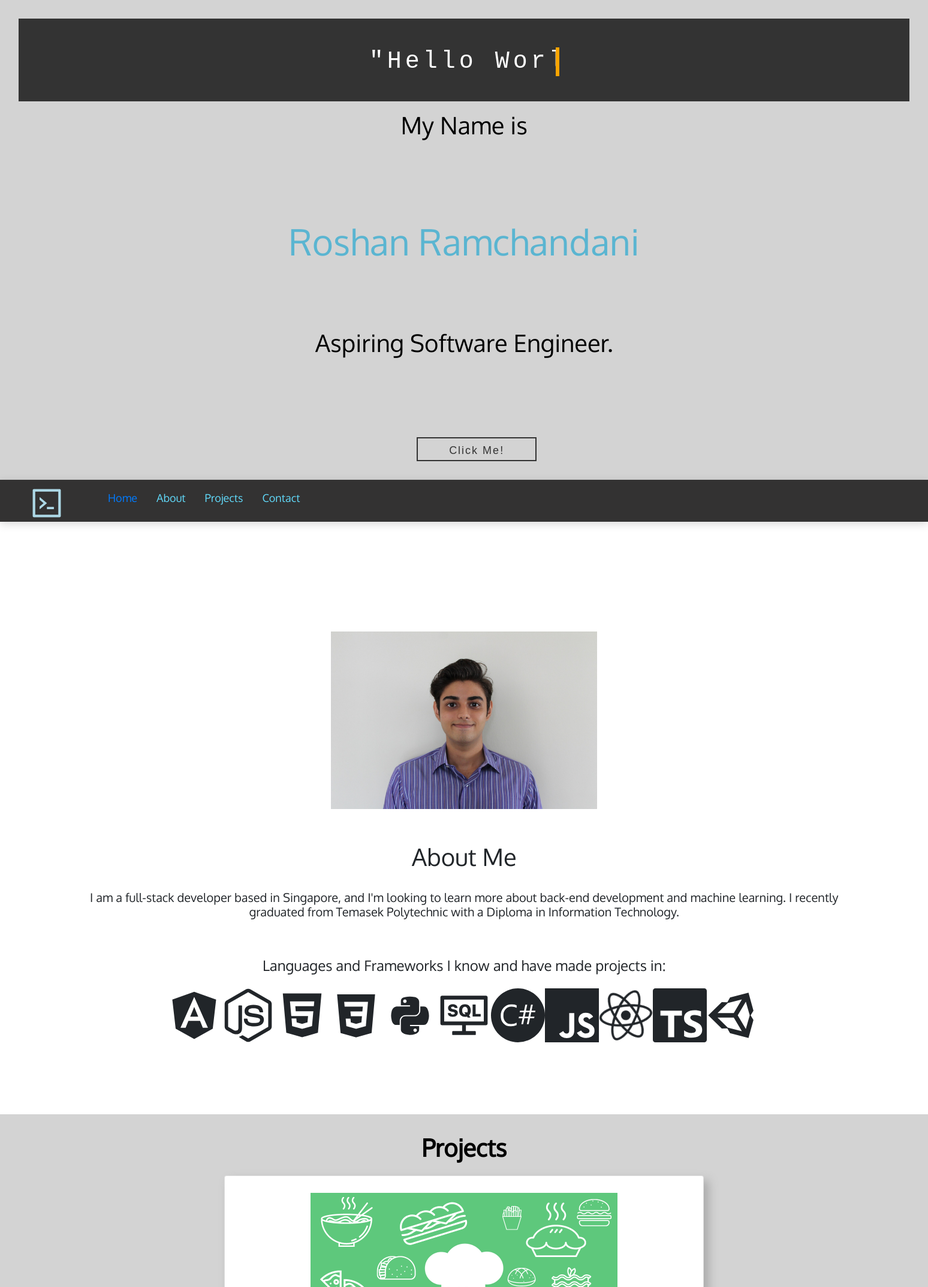
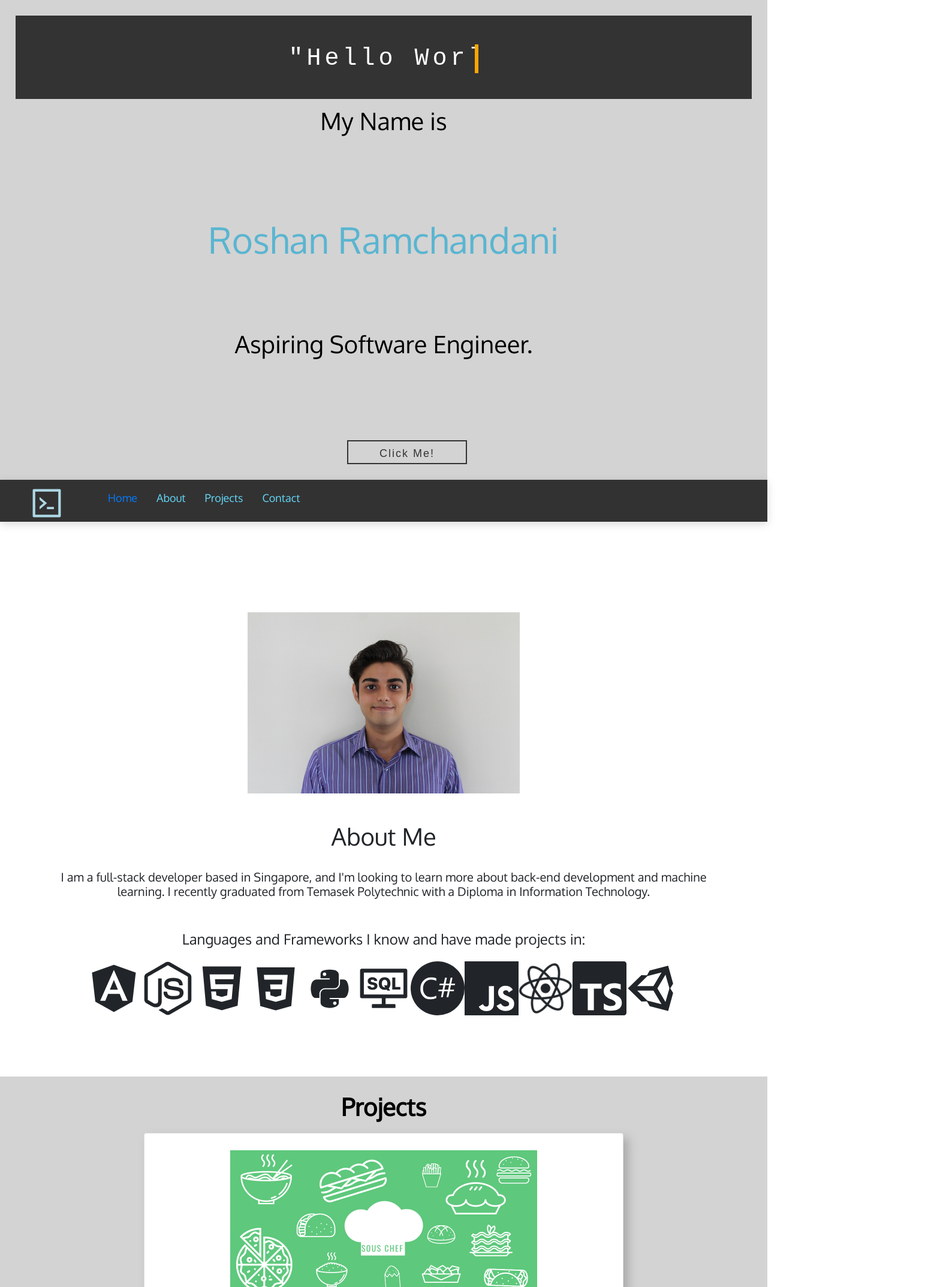
Before and after one commit to RoshanR0100/roshan, a React (Create React App) app: page / in a window 1280 px wide. Shown: the top 2146 px of the page at 60% size, 1548 px wide, since content can reach past the window. Built offline with nearby package versions, Linux system fonts and the light colour scheme.

Commit message:
fixed layout again

```diff
--- a/public/index.html
+++ b/public/index.html
@@ -8,7 +8,7 @@
     <link rel="preconnect" href="https://fonts.gstatic.com" crossorigin>
     <link href="https://fonts.googleapis.com/css2?family=Oxygen&family=Ubuntu&display=swap" rel="stylesheet">
     <meta name="theme-color" content="#000000" />
-    <meta name="viewport" content="width=device-width" maximum-scale=1 >
+    <!-- <meta name="viewport" content="width=device-width" maximum-scale=1 > -->
     <meta
       name="description"
       content="Roshan Ramchandani's Personal Website"
--- a/src/App.css
+++ b/src/App.css
@@ -1,9 +1,9 @@
 .App {
   text-align: center;
   width:100%;
-  min-width:fit-content(100vh);
+  /* min-width:fit-content(100vh); */
   height:100%;
-  min-height: fit-content(100vh);
+  /* min-height: fit-content(100vh); */
   display: flex;
   flex-wrap: nowrap;
   flex-direction: column;
@@ -32,11 +32,11 @@
   }
 }
 
-body {
+/* body {
   display: flex;
   overflow-x: scroll;
   white-space: wrap;
-}
+} */
 
 .App-header {
   background-color: #282c34;
--- a/src/Components/AboutMe.css
+++ b/src/Components/AboutMe.css
@@ -1,8 +1,8 @@
 .AboutMe {
   display: flex;
-  height:100vh;
-  width: fit-content;
-  min-height: fit-content;
+  height:fit-content;
+  width: 100vw;
+  /* min-height: fit-content; */
   display: flex;
   flex-direction: column;
   justify-content: space-evenly;
--- a/src/Components/Home.css
+++ b/src/Components/Home.css
@@ -1,15 +1,15 @@
 .Home{
   background: lightgray;
   height: 100vh;
-  width: fit-content;
+  width: 100vw;
   display: flex;
   margin: 0;
   padding: 2%;
-  background-size: cover;
   flex-direction: column;
   justify-content: space-evenly;
   min-height: 100vh;
-  align-items: stretch;
+  min-width: 100vw;
+  /* align-items: stretch; */
 }
 .h1{
     margin-right: 100%;
--- a/src/Components/Projects.css
+++ b/src/Components/Projects.css
@@ -20,7 +20,7 @@
 .Card{
     flex: 3;
     width: 100vh;
-    height:100vh;
+    height: fit-content;
     margin: 1%;
     filter: drop-shadow(8px 8px 8px darkgrey)
 }
```
